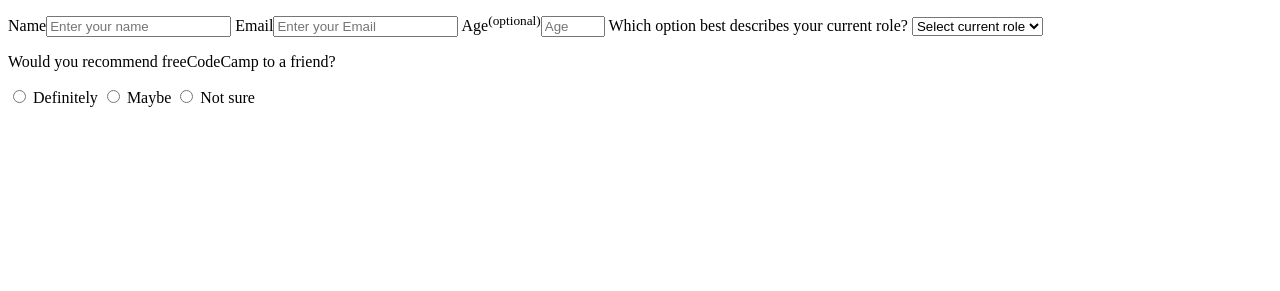
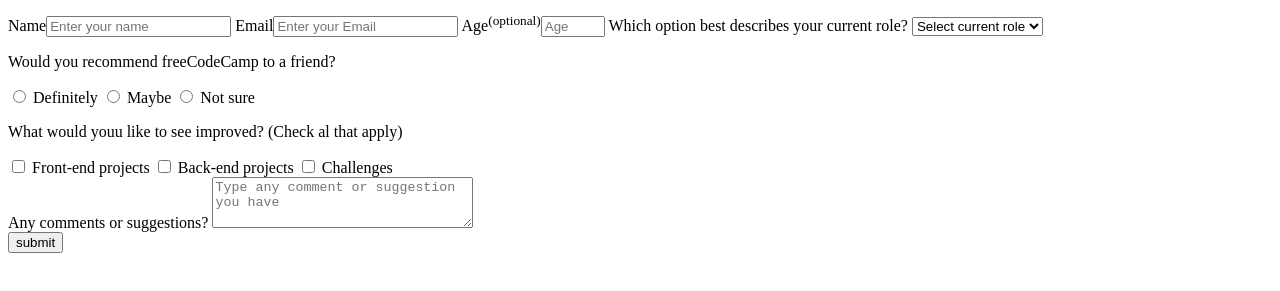
Before and after one commit to BorjaLopz/FreeCodeCamp_Projects, a plain HTML site: page 1.- HTML/Certification Project/index.html in a window 1280 px wide. Shown: the part 101-392 px from the top of the page. Drawn offline with Linux system fonts and the light colour scheme.

Commit message:
Añadimos el Proyecto de certificacion

```diff
--- a/1.- HTML/Certification Project/index.html
+++ b/1.- HTML/Certification Project/index.html
@@ -35,6 +35,26 @@
         <label for="not-sure-recommend"><input type="radio" id="not-sure-recommend" name="recommend-friend" value="3"/> Not sure</label>
 
         <!-- Checkbox items -->
+        <p>What would youu like to see improved? (Check al that apply)</p>
+        <label for="front-end-projects">
+            <input type="checkbox" id="front-end-projects" value="value_checkbox"> Front-end projects
+        </label>
+        <label for="back-end-projects">
+            <input type="checkbox" id="back-end-projects" value="value_checkbox"> Back-end projects
+        </label>
+        <label for="challenges">
+            <input type="checkbox" id="challenges" value="value_checkbox"> Challenges
+        </label>
+
+        <!-- Texarea section -->
+        <section id="text_area">
+            <label for="comments_suggestions">Any comments or suggestions?
+            <textarea id="comments_suggestions" name="textarea" rows=3 cols=30 placeholder="Type any comment or suggestion you have"></textarea>
+            </label>
+        </section>
+
+        <!-- Input button -->
+        <input type="submit" id="submit" value="submit">
         </form>
     </body>
 </html>
```
Also changed, not shown: 1.- HTML/Registration Form/index.html (+2 -1 lines).
